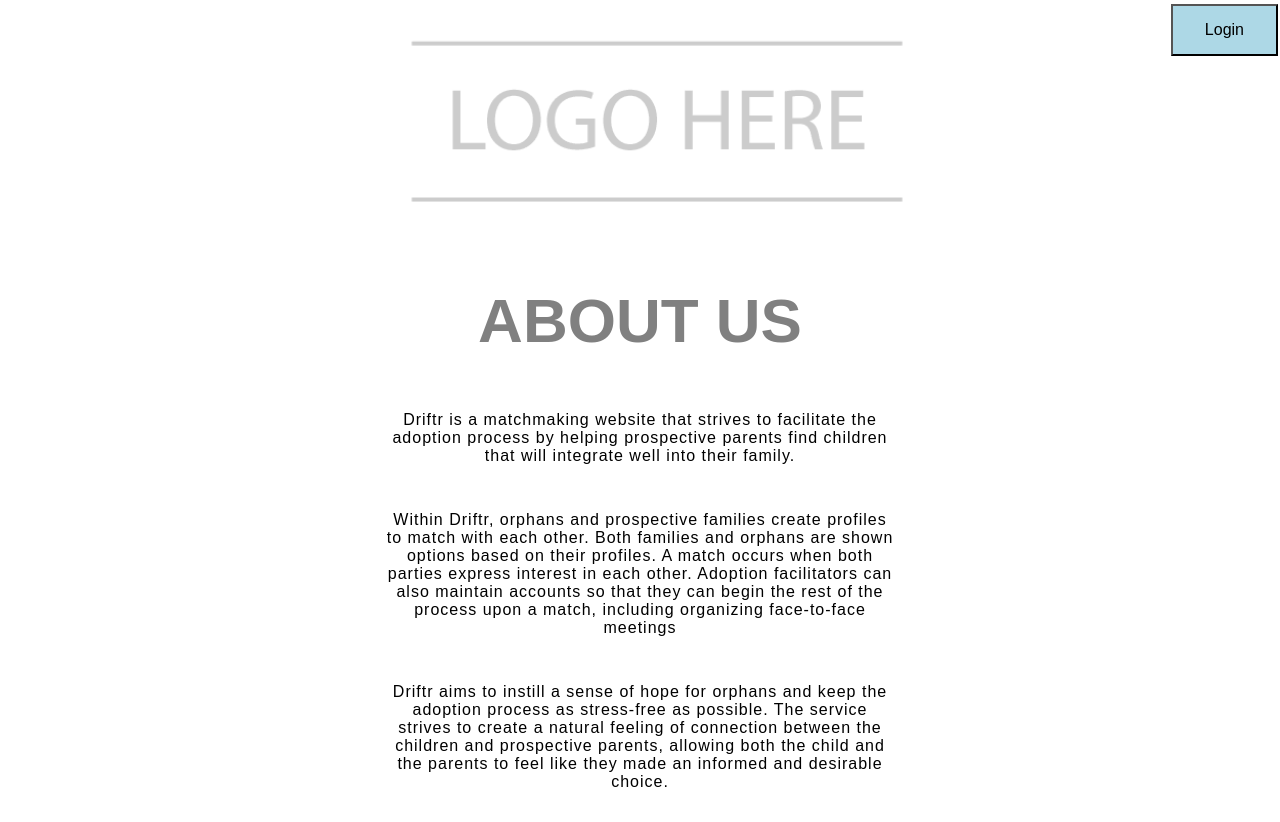
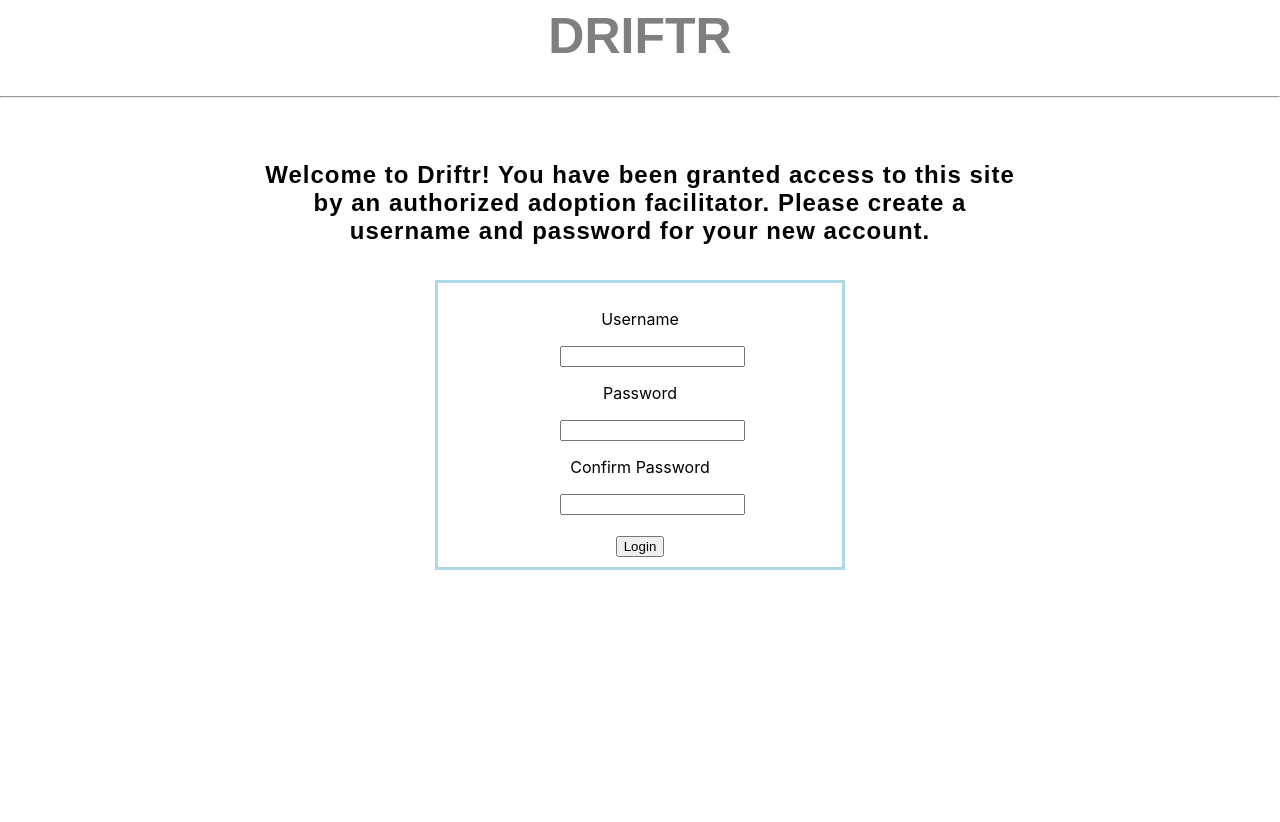
Before and after one commit to matedro/444_driftr, a React (Create React App) app: page / in a window 1280 px wide. After the commit the page ends 800 px from the top, so only its background shows below. Built offline with nearby package versions, Linux system fonts and the light colour scheme.

Commit message:
added registration page

```diff
--- a/src/homepage.js
+++ b/src/homepage.js
@@ -2,7 +2,7 @@ import React, { useState } from "react";
 import "./homepage.css";
 import logo from "./tempLogo.png";
 
-export default function Login(props) {
+export default function Homepage(props) {
   function handleSubmit(event) {}
 
   return (
--- a/src/index.css
+++ b/src/index.css
@@ -6,9 +6,6 @@ body {
   -webkit-font-smoothing: antialiased;
   -moz-osx-font-smoothing: grayscale;
 }
-.bg {
-  background-color: grey;
-}
 code {
   font-family: source-code-pro, Menlo, Monaco, Consolas, "Courier New",
     monospace;
--- a/src/index.js
+++ b/src/index.js
@@ -5,10 +5,11 @@ import App from "./App";
 import * as serviceWorker from "./serviceWorker";
 import Login from "./login";
 import Homepage from "./homepage";
+import Register from "./register";
 
 ReactDOM.render(
   <React.StrictMode>
-    <Homepage />
+    <Register />
   </React.StrictMode>,
   document.getElementById("root")
 );
--- /dev/null
+++ b/src/register.css
@@ -0,0 +1,29 @@
+.log {
+  margin: auto;
+  width: 30%;
+  border: 3px solid lightblue;
+  padding: 10px;
+  text-align: center;
+}
+.text {
+  color: grey;
+  font-family: "Raleway", sans-serif;
+  font-size: 50px;
+  font-weight: 800;
+  line-height: 72px;
+  margin: 0 0 24px;
+  text-align: center;
+  text-transform: uppercase;
+}
+.field {
+  padding: 0px;
+  margin-left: auto;
+  margin-right: auto;
+  width: 10em;
+}
+.background {
+  text-align: center;
+  font-family: "Raleway", sans-serif;
+  padding: 15px 20%;
+  letter-spacing: 1px;
+}
--- /dev/null
+++ b/src/register.js
@@ -0,0 +1,33 @@
+import React, { useState } from "react";
+import "./register.css";
+export default function Register(props) {
+  function handleSubmit(event) {}
+
+  return (
+    <body>
+      <h1 className="text">Driftr</h1>
+
+      <hr />
+      <br />
+
+      <h2 className="background">
+        Welcome to Driftr! You have been granted access to this site by an
+        authorized adoption facilitator. Please create a username and password
+        for your new account.
+      </h2>
+      <div className="log">
+        <form className="field">
+          <p>Username</p>
+          <input type="text" name="email" />
+          <p>Password</p>
+          <input type="text" name="password" />
+          <p>Confirm Password</p>
+          <input type="text" name="password" />
+          <br />
+          <br />
+          <input type="submit" value="Login" />
+        </form>
+      </div>
+    </body>
+  );
+}
```
